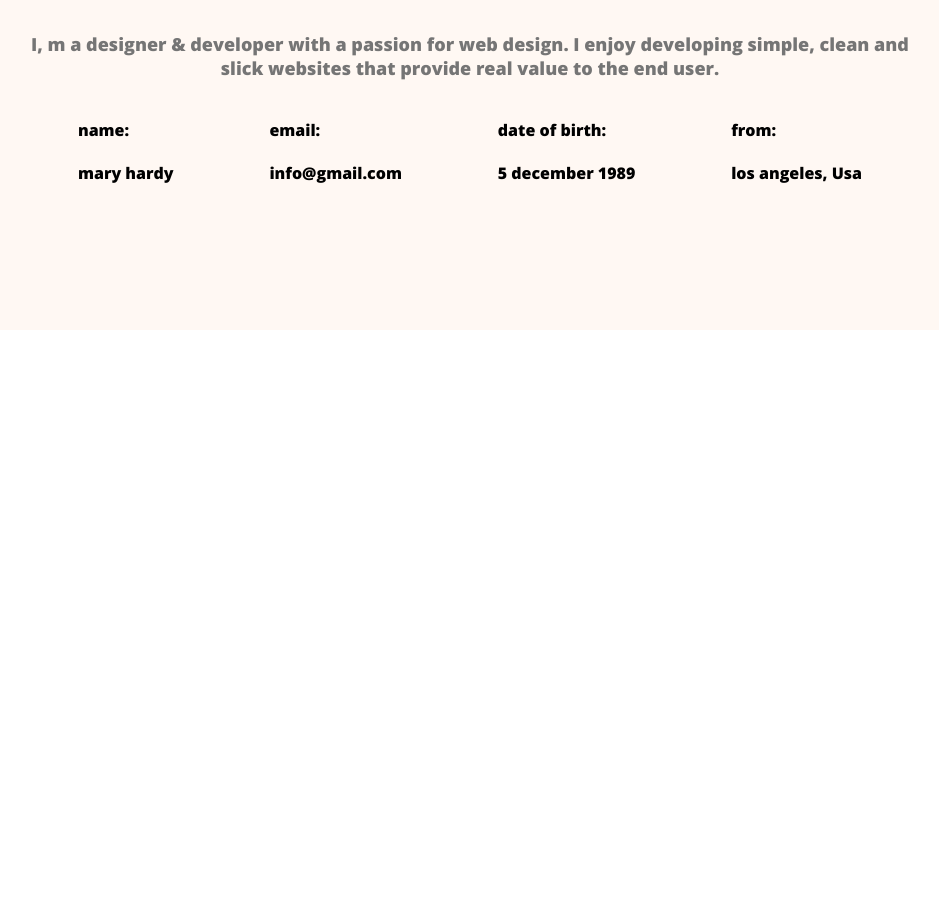
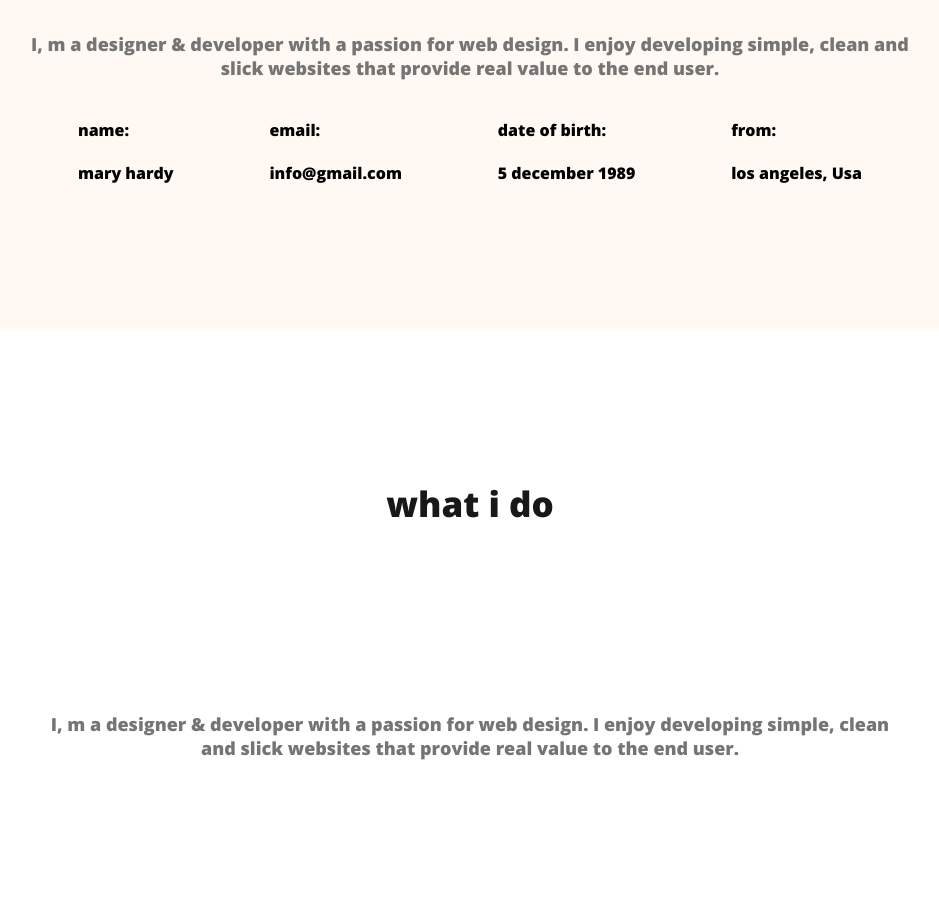
Before and after one commit to marufhossain123/web-developer-portfolio, a plain HTML site: page web-developer-portfolio/index.html in a window 1280 px wide. Shown: the part 1407-2320 px from the top of the page, without its empty margins (170-1109 px from the left). Before the commit the page ends 1887 px from the top, so only its background shows below. Drawn offline with nearby package versions, Linux system fonts and the light colour scheme.

Commit message:
added what i do description

```diff
--- a/web-developer-portfolio/index.html
+++ b/web-developer-portfolio/index.html
@@ -67,6 +67,13 @@
 
             </div>
         </section>
+        <!-- what i do section s tart -->
+        <section>
+            <h3 class="section-title">what i do</h3>
+        <p id="what-i-do-description" class="section-description"> I, m a designer & developer with a passion for web design. I enjoy developing simple, clean and slick websites that provide real value to the end user.</p>
+        </section>
+
+
 
     </main>
     <footer>
--- a/web-developer-portfolio/styles/portfolio.css
+++ b/web-developer-portfolio/styles/portfolio.css
@@ -110,3 +110,7 @@ main{
 .about.info{
     text-align: center;
 }
+#what-i-do-description{
+    padding: 150px;
+
+}
```
